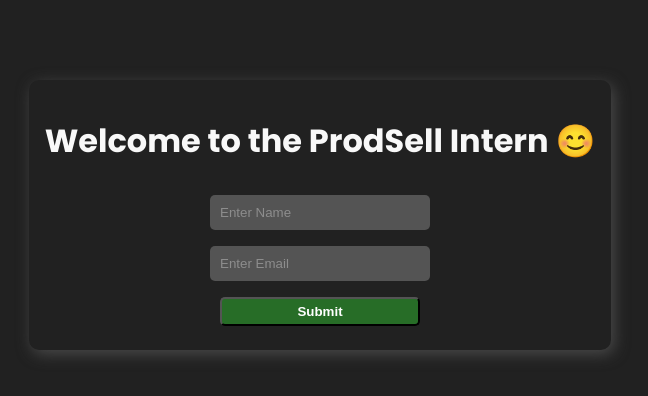
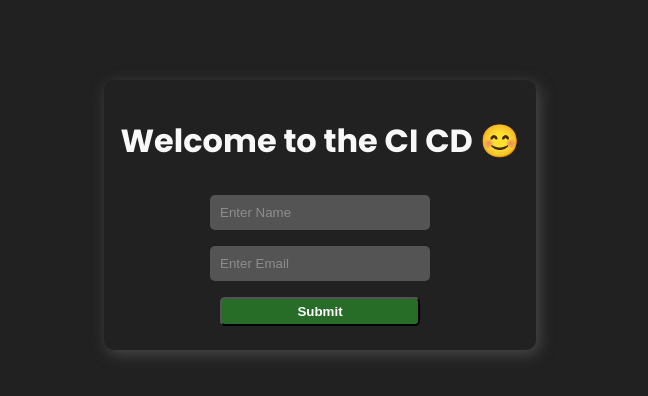
Before and after one commit to MDMOQADDAS/actiondemo, a React (Create React App) app: page / in a window 1280 px wide. Shown: the top 396 px of the page, without its empty margins (320-968 px from the left). Built offline with nearby package versions, Linux system fonts and the light colour scheme.

Commit message:
new feature release

```diff
--- a/src/component/Form.js
+++ b/src/component/Form.js
@@ -24,7 +24,7 @@ function Form({ setIsSubmitted , setName }) {
 
   return (
     <div className="custom">
-      <h1>Welcome to the ProdSell Intern 😊</h1>
+      <h1>Welcome to the CI CD 😊</h1>
       <div>
         <form onSubmit={handleOnSubmit} style={{ display: 'flex', flexDirection: 'column', alignItems: 'center' }}>
           <div className='form-style'>
```
